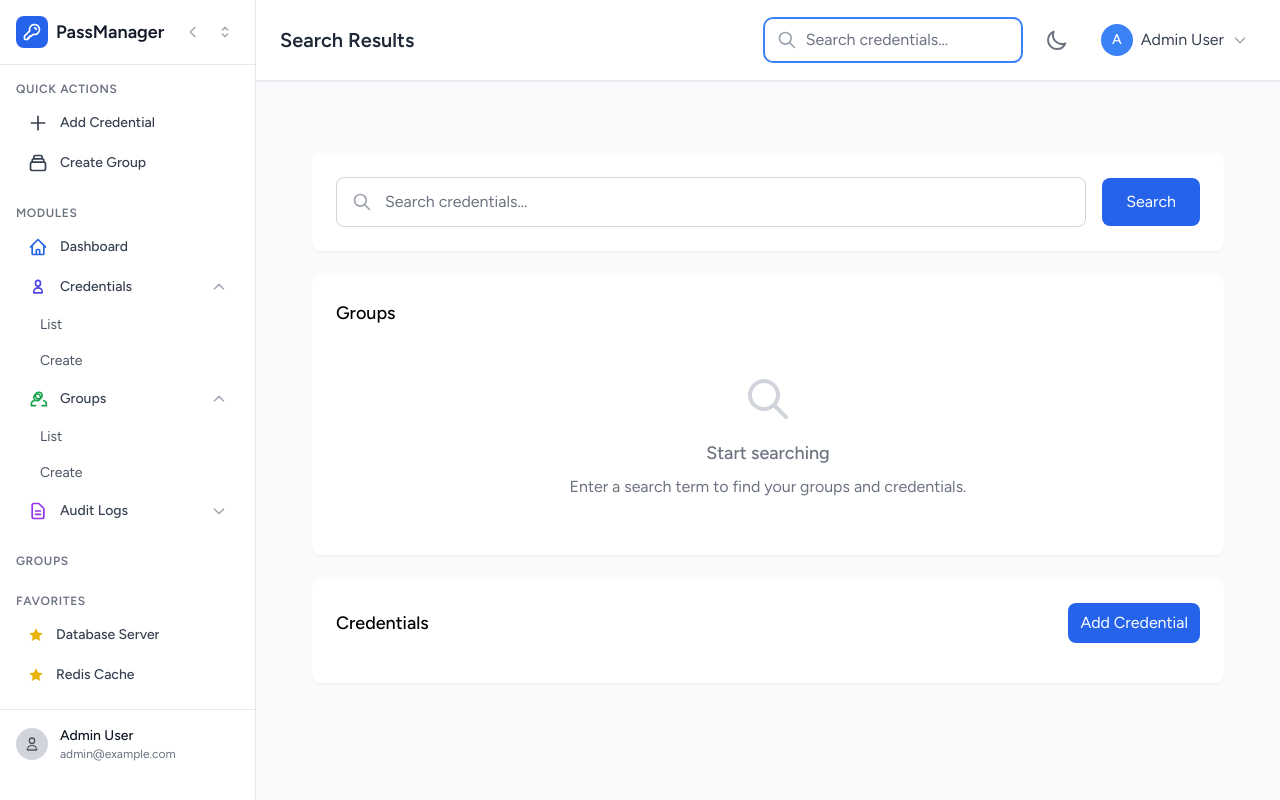
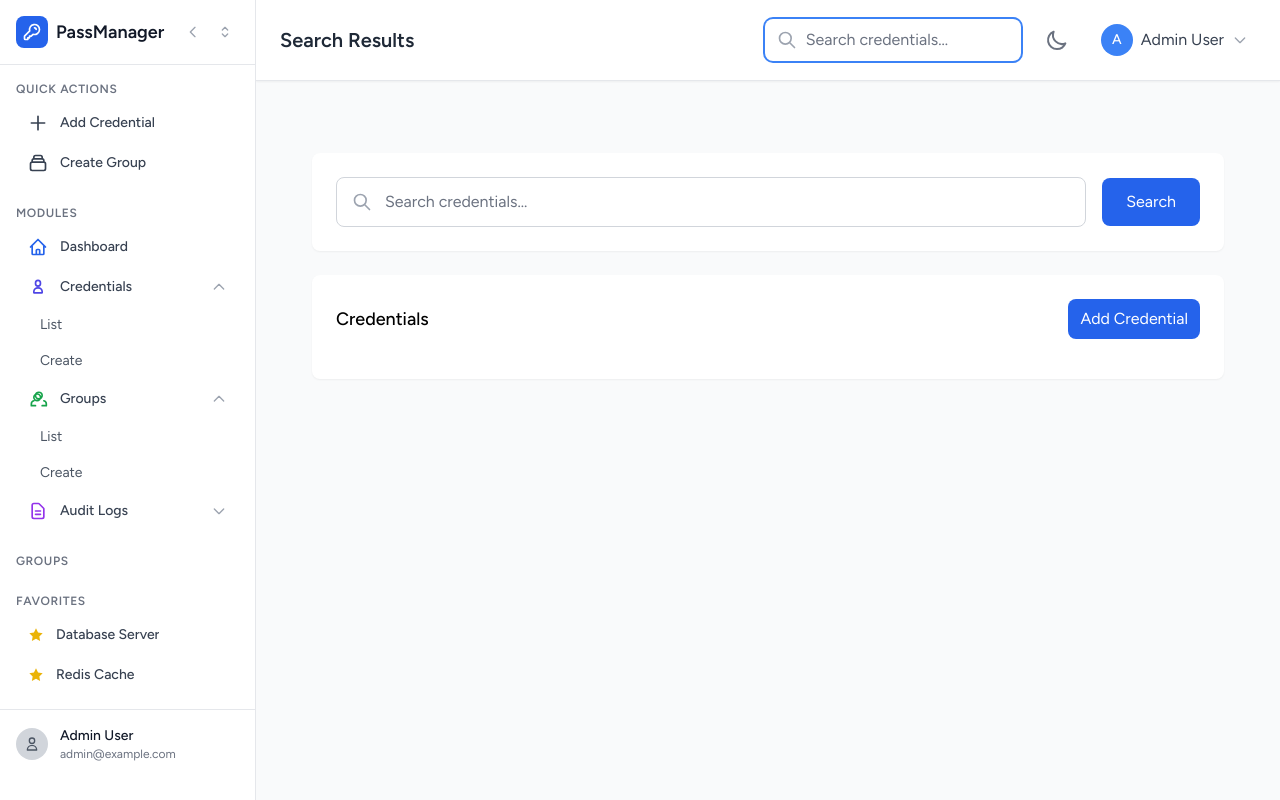
Before and after one commit to tagresorts/litepw-store, a Laravel app: page /search in a window 1280 px wide. Run offline with Laravel 12, Linux system fonts and the light colour scheme; a user stored in the database is signed in; data comes from the database, SQL or seed files in the repository; style sheets or scripts are compiled from the project's sources; parts of the project's set-up code (start-up, migrations or seed data) failed here and were passed over; some libraries are stand-ins or nearby versions.

Commit message:
Remove unused group search results section
Co-authored-by: bobongcoder <bobongcoder@tagresorts.com.ph>

```diff
--- a/password-manager/resources/js/Pages/Search.vue
+++ b/password-manager/resources/js/Pages/Search.vue
@@ -39,49 +39,10 @@
                     </div>
                 </div>
 
-                <!-- Results: Groups -->
-                <div class="bg-white shadow-sm sm:rounded-lg">
-                    <div class="p-6">
-                        <h3 class="text-lg font-medium mb-4">Groups</h3>
-                        <div v-if="groups.length === 0 && query" class="text-center py-8 text-gray-500">
-                            <svg class="w-12 h-12 mx-auto mb-4 text-gray-300" fill="none" stroke="currentColor" viewBox="0 0 24 24">
-                                <path stroke-linecap="round" stroke-linejoin="round" stroke-width="2" d="M21 21l-6-6m2-5a7 7 0 11-14 0 7 7 0 0114 0z" />
-                            </svg>
-                            <p class="text-lg font-medium mb-2">No groups found</p>
-                        </div>
-                        <div v-else-if="groups.length === 0" class="text-center py-8 text-gray-500">
-                            <svg class="w-12 h-12 mx-auto mb-4 text-gray-300" fill="none" stroke="currentColor" viewBox="0 0 24 24">
-                                <path stroke-linecap="round" stroke-linejoin="round" stroke-width="2" d="M21 21l-6-6m2-5a7 7 0 11-14 0 7 7 0 0114 0z" />
-                            </svg>
-                            <p class="text-lg font-medium mb-2">Start searching</p>
-                            <p>Enter a search term to find your groups and credentials.</p>
-                        </div>
-                        <div v-else class="grid gap-3">
-                            <div
-                                v-for="group in groups"
-                                :key="group.id"
-                                class="bg-gray-50 rounded-lg p-3 hover:bg-gray-100 transition-colors flex items-center justify-between"
-                            >
-                                <div class="flex items-center space-x-3">
-                                    <svg class="w-5 h-5 text-green-600" fill="none" stroke="currentColor" viewBox="0 0 24 24">
-                                        <path stroke-linecap="round" stroke-linejoin="round" stroke-width="2" d="M19 11H5m14 0a2 2 0 012 2v6a2 2 0 01-2 2H5a2 2 0 01-2-2v-6a2 2 0 012-2m14 0V9a2 2 0 00-2-2M5 11V9a2 2 0 012-2m0 0V5a2 2 0 012-2h6a2 2 0 012 2v2M7 7h10" />
-                                    </svg>
-                                    <div>
-                                        <h4 class="font-medium text-gray-900">{{ group.name }}</h4>
-                                        <p v-if="group.description" class="text-xs text-gray-500">{{ group.description }}</p>
-                                    </div>
-                                </div>
-                                <div class="flex items-center space-x-2">
-                                    <Link :href="route('groups.show', group.id)" class="text-blue-600 hover:text-blue-800 text-sm">View</Link>
-                                    <Link :href="route('groups.edit', group.id)" class="text-gray-600 hover:text-gray-800 text-sm">Edit</Link>
-                                </div>
-                            </div>
-                        </div>
-                    </div>
-                </div>
+
 
                 <!-- Results: Credentials -->
-                <div class="bg-white shadow-sm sm:rounded-lg mt-6">
+                <div class="bg-white shadow-sm sm:rounded-lg">
                     <div class="p-6">
                         <div class="flex justify-between items-center mb-4">
                             <h3 class="text-lg font-medium">Credentials</h3>
```
